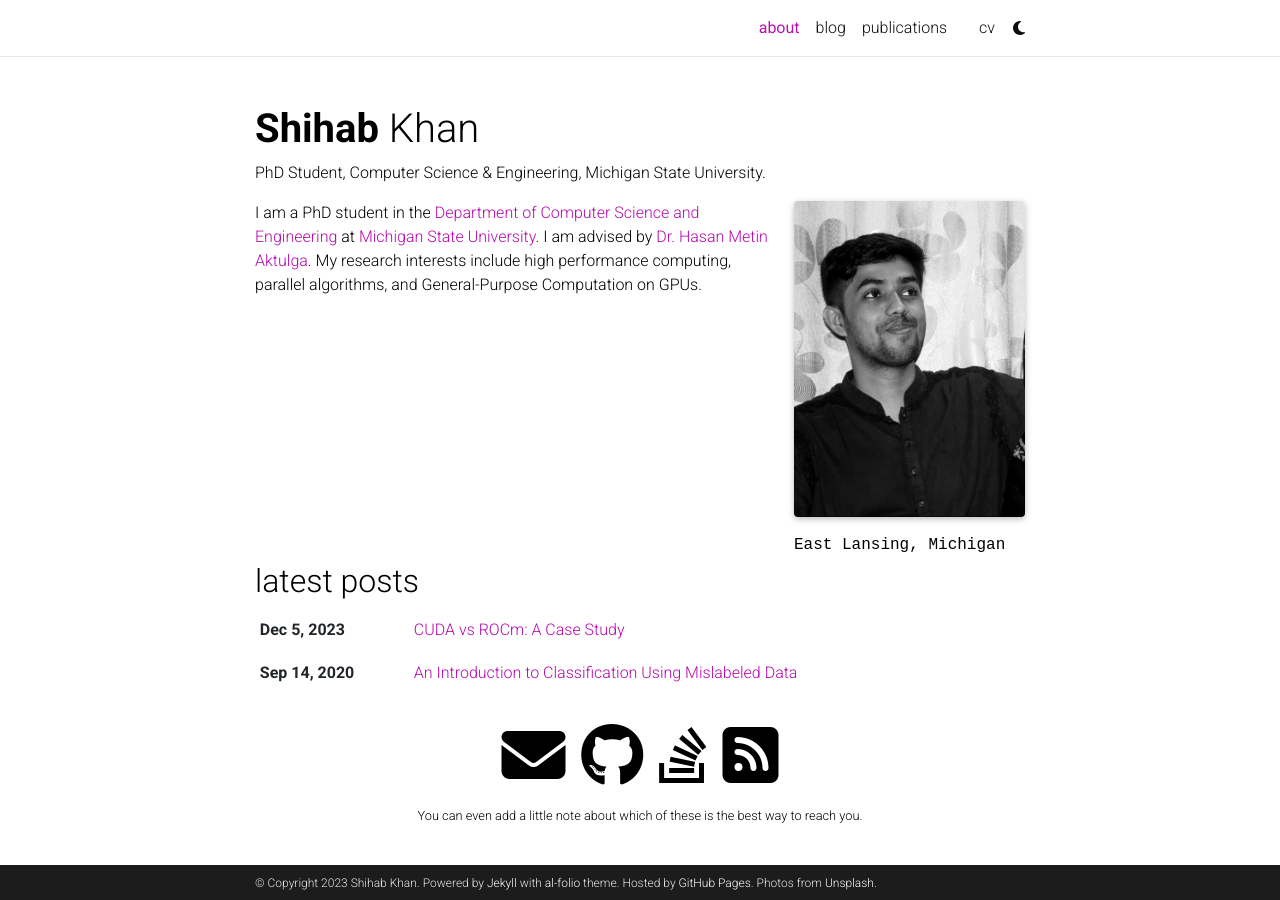
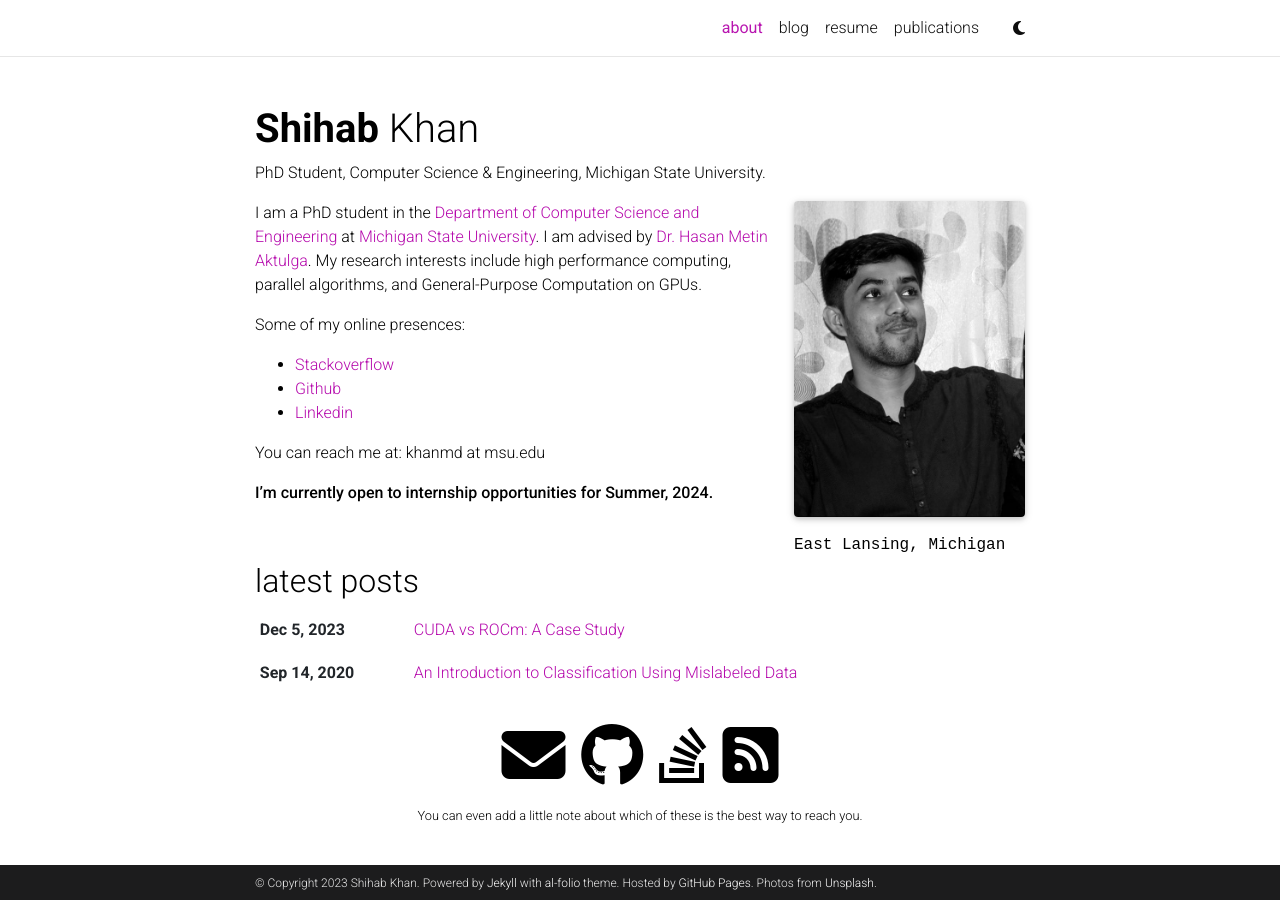
Before and after one commit to Shihab-Shahriar/Shihab-Shahriar.github.io, a Jekyll site: the page built from _pages/about.md, in a window 1280 px wide. Built offline with Jekyll 4.4.1, drawn with Linux system fonts in a browser that asks for light colours; full-size pictures stand in for the smaller copies a plugin makes; comment, search, counter and statistics services are not loaded; a style sheet for code colours, icons or effects is not loaded.

Commit message:
added cv; corrected typo

```diff
--- a/_pages/about.md
+++ b/_pages/about.md
@@ -19,3 +19,12 @@
 
 
 I am a PhD student in the [Department of Computer Science and Engineering](https://cse.msu.edu/) at [Michigan State University](https://msu.edu/). I am advised by [Dr. Hasan Metin Aktulga](https://www.cse.msu.edu/~hma/Research.php). My research interests include high performance computing, parallel algorithms, and General-Purpose Computation on GPUs.
+
+Some of my online presences:
++ [Stackoverflow](https://stackoverflow.com/u/4553309/)
++ [Github](https://github.com/shihab-shahriar/)
++ [Linkedin](https://www.linkedin.com/in/shihab39/)
+
+You can reach me at: khanmd at msu.edu
+
+**I'm currently open to internship opportunities for Summer, 2024.**
```
Also changed, not shown: _layouts/cv.html (+6 -6 lines), _pages/cv.md (+4 -4 lines), _posts/2023-12-04-Cuda vs Rocm: A Case Study Through Random Number Libraries.md (+1 -1 lines), assets/json/resume.json (+1 -10 lines), 1 other file.
